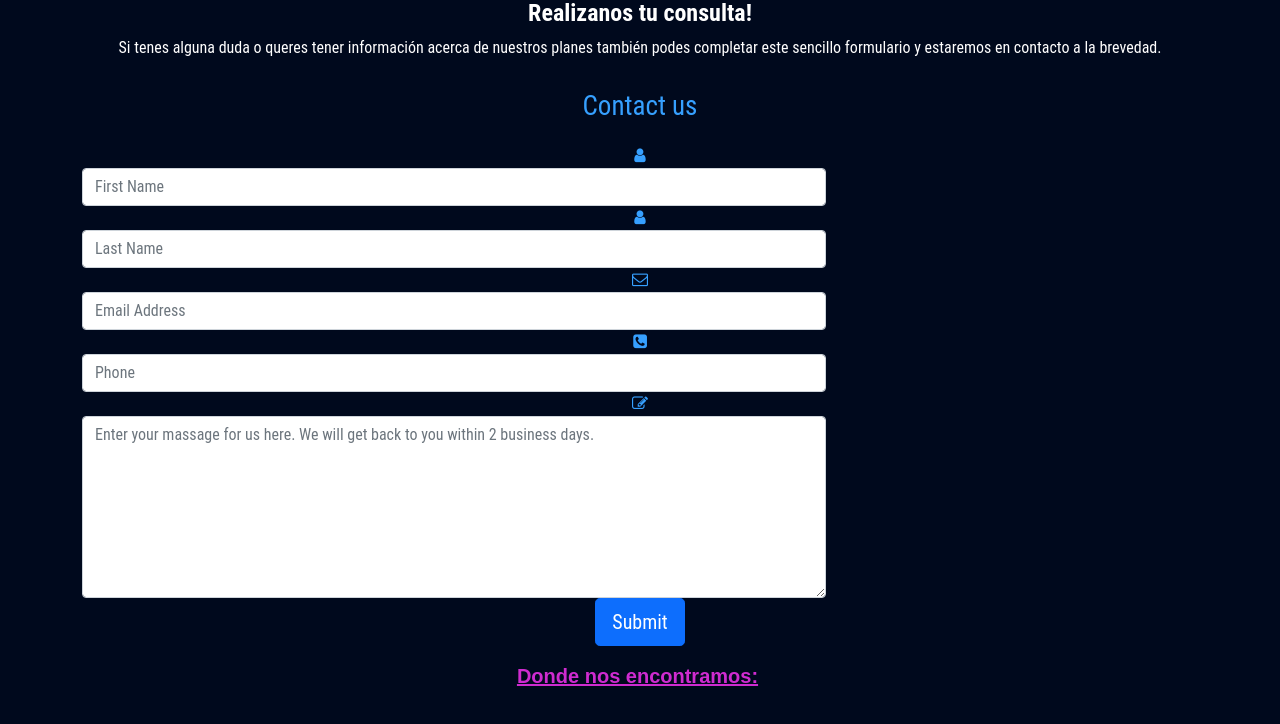
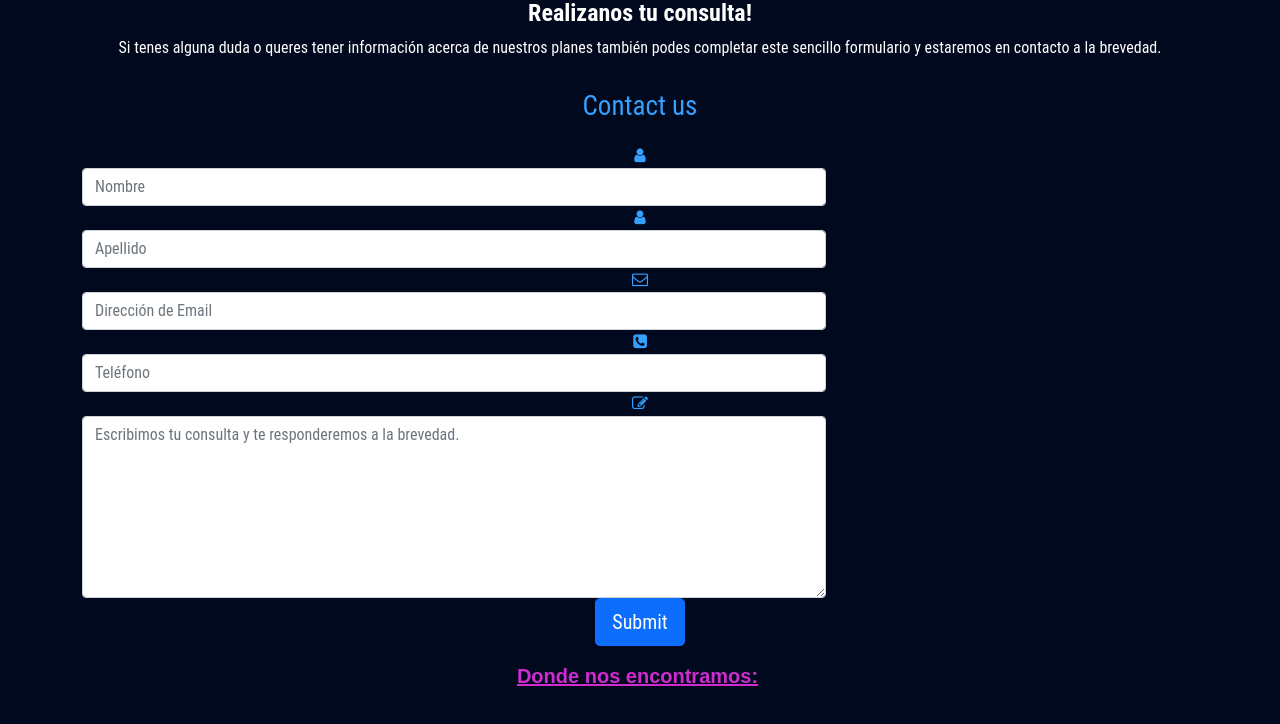
Before and after one commit to Franco-Roman/desafio-proyecto, a website: page index.html in a window 1280 px wide. Shown: the part 1862-2586 px from the top of the page. Drawn offline with nearby package versions, Linux system fonts and the light colour scheme; grey boxes are pictures that could not be loaded.

Commit message:
Editando sección formulario2

```diff
--- a/index.html
+++ b/index.html
@@ -186,7 +186,7 @@
 <h4>Realizanos tu consulta!</h4>
 
 <p>Si tenes alguna duda o queres tener información acerca de nuestros planes también podes completar este
-  sencillo formulario y estaremos en contacto a la brevedad. </p>
+  sencillo formulario y estaremos en contacto a la brevedad.</p>
 
   <div class="container">
     <div class="row">
@@ -199,34 +199,34 @@
                         <div class="form-group">
                             <span class="col-md-1 col-md-offset-2 text-center"><i class="fa fa-user bigicon"></i></span>
                             <div class="col-md-8">
-                                <input id="fname" name="name" type="text" placeholder="First Name" class="form-control">
+                                <input id="fname" name="name" type="text" placeholder="Nombre" class="form-control">
                             </div>
                         </div>
                         <div class="form-group">
                             <span class="col-md-1 col-md-offset-2 text-center"><i class="fa fa-user bigicon"></i></span>
                             <div class="col-md-8">
-                                <input id="lname" name="name" type="text" placeholder="Last Name" class="form-control">
+                                <input id="lname" name="name" type="text" placeholder="Apellido" class="form-control">
                             </div>
                         </div>
 
                         <div class="form-group">
                             <span class="col-md-1 col-md-offset-2 text-center"><i class="fa fa-envelope-o bigicon"></i></span>
                             <div class="col-md-8">
-                                <input id="email" name="email" type="text" placeholder="Email Address" class="form-control">
+                                <input id="email" name="email" type="text" placeholder="Dirección de Email" class="form-control">
                             </div>
                         </div>
 
                         <div class="form-group">
                             <span class="col-md-1 col-md-offset-2 text-center"><i class="fa fa-phone-square bigicon"></i></span>
                             <div class="col-md-8">
-                                <input id="phone" name="phone" type="text" placeholder="Phone" class="form-control">
+                                <input id="phone" name="phone" type="text" placeholder="Teléfono" class="form-control">
                             </div>
                         </div>
 
                         <div class="form-group">
                             <span class="col-md-1 col-md-offset-2 text-center"><i class="fa fa-pencil-square-o bigicon"></i></span>
                             <div class="col-md-8">
-                                <textarea class="form-control" id="message" name="message" placeholder="Enter your massage for us here. We will get back to you within 2 business days." rows="7"></textarea>
+                                <textarea class="form-control" id="message" name="message" placeholder="Escribimos tu consulta y te responderemos a la brevedad." rows="7"></textarea>
                             </div>
                         </div>
 
```
